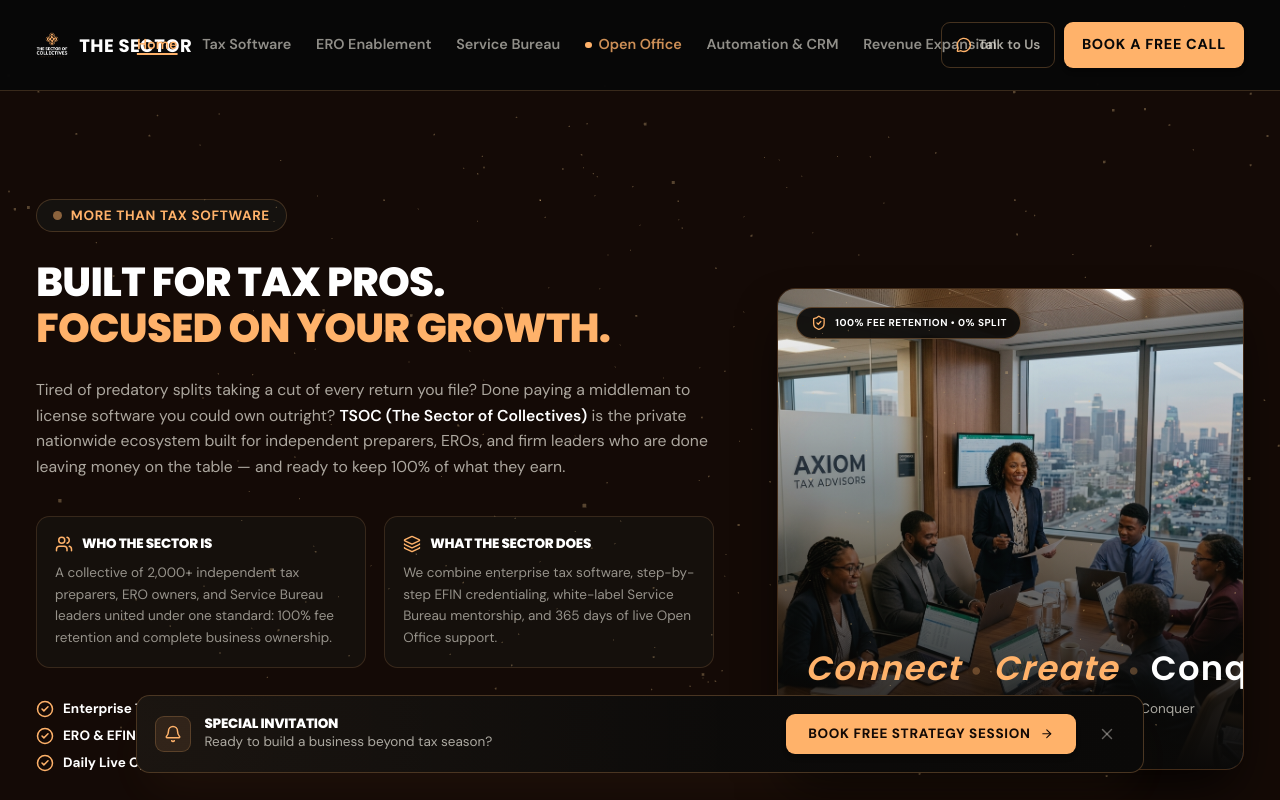
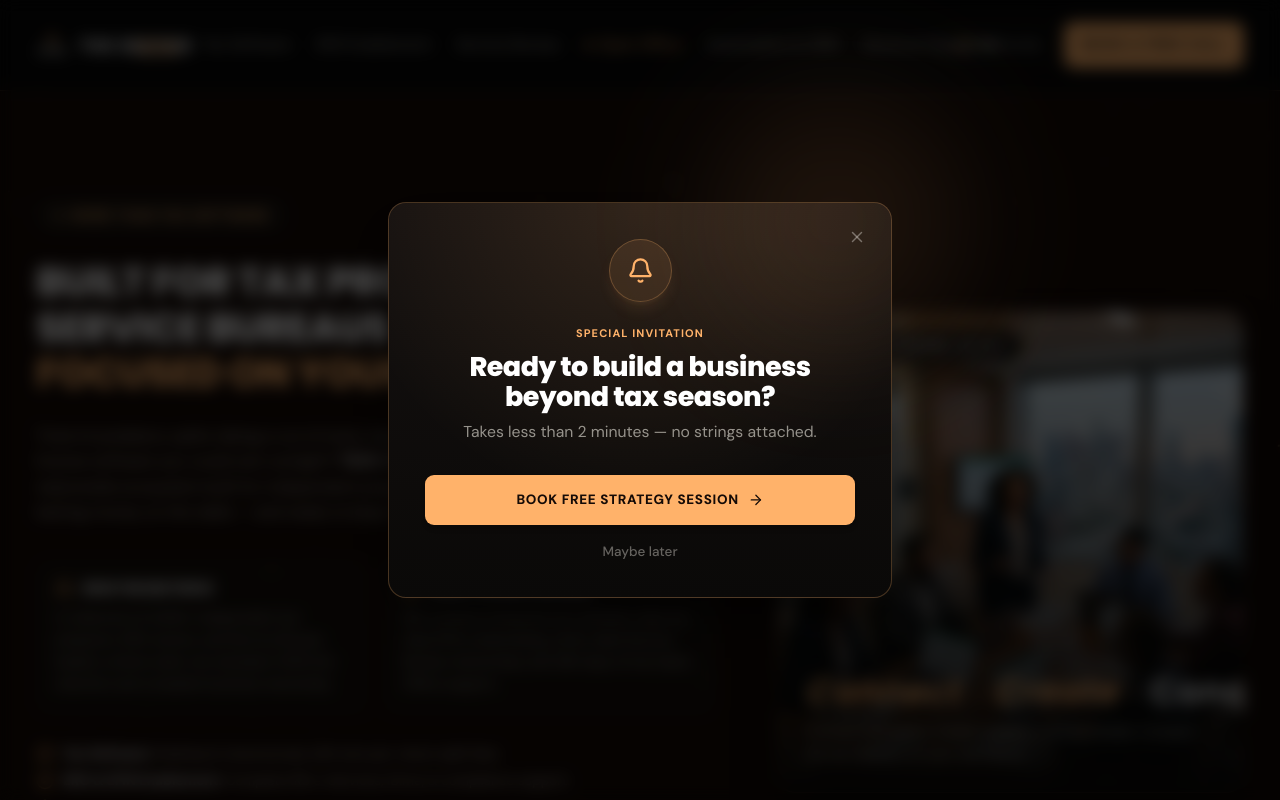
Before and after one commit to vriddhitechinfo-tech/TSOC, a Next.js app: page / in a window 1280 px wide. Shown: the top 800 px of the page. Built offline with nearby package versions, Linux system fonts and the light colour scheme.

Commit message:
feat: enhance ExitIntentCTA with time-based trigger and body scroll lock; update AboutSection and ServicesSection for clarity and external links

```diff
--- a/src/components/ExitIntentCTA.tsx
+++ b/src/components/ExitIntentCTA.tsx
@@ -4,6 +4,9 @@
 import { usePathname } from "next/navigation";
 import { useModal } from "@/context/ModalContext";
 import { X, ArrowRight, Bell } from "lucide-react";
+import { OPEN_OFFICE_COMMUNITY_LINK } from "@/lib/constants";
+
+const TIME_TRIGGER_MS = 12000;
 
 export default function ExitIntentCTA() {
   const pathname = usePathname();
@@ -40,7 +43,13 @@
   }, [pathname]);
 
   useEffect(() => {
-    // 1. Scroll depth handler (55%)
+    // 1. Time-based handler — pops up after visiting for a while
+    const timer = setTimeout(() => {
+      if (hasTriggeredRef.current || isVisibleRef.current) return;
+      triggerCTA();
+    }, TIME_TRIGGER_MS);
+
+    // 2. Scroll depth handler (75%)
     const handleScroll = () => {
       if (hasTriggeredRef.current || isVisibleRef.current) return;
 
@@ -53,7 +62,7 @@
       }
     };
 
-    // 2. Exit Intent handler (mouse leaves top of screen)
+    // 3. Exit Intent handler (mouse leaves top of screen)
     const handleMouseLeave = (e: MouseEvent) => {
       if (hasTriggeredRef.current || isVisibleRef.current) return;
       if (e.clientY < 15) {
@@ -65,15 +74,34 @@
     document.addEventListener("mouseleave", handleMouseLeave);
 
     return () => {
+      clearTimeout(timer);
       window.removeEventListener("scroll", handleScroll);
       document.removeEventListener("mouseleave", handleMouseLeave);
     };
   }, [pathname]);
 
-  const handleDismiss = () => {
+  const handleDismiss = React.useCallback(() => {
     setIsVisible(false);
     sessionStorage.setItem(`dismissed-cta-${pathname}`, "true");
-  };
+  }, [pathname]);
+
+  // Lock body scroll + allow Escape to close while the popup is open
+  useEffect(() => {
+    if (!isVisible) return;
+
+    const previousOverflow = document.body.style.overflow;
+    document.body.style.overflow = "hidden";
+
+    const handleKeyDown = (e: KeyboardEvent) => {
+      if (e.key === "Escape") handleDismiss();
+    };
+    document.addEventListener("keydown", handleKeyDown);
+
+    return () => {
+      document.body.style.overflow = previousOverflow;
+      document.removeEventListener("keydown", handleKeyDown);
+    };
+  }, [isVisible, handleDismiss]);
 
   const getCtaDetails = () => {
     if (pathname.includes("tax-software")) {
@@ -98,7 +126,7 @@
       return {
         text: "Join daily live coworking & advisory hours.",
         actionText: "Join The Open Office",
-        action: () => openModal("openoffice"),
+        action: () => window.open(OPEN_OFFICE_COMMUNITY_LINK, "_blank", "noopener,noreferrer"),
       };
     } else if (pathname.includes("technology-support")) {
       return {
@@ -119,37 +147,64 @@
 
   const cta = getCtaDetails();
 
+  const handleAction = () => {
+    handleDismiss();
+    cta.action();
+  };
+
   return (
-    <div className="fixed bottom-0 inset-x-0 z-40 p-4 md:p-6 animate-slide-up pointer-events-none">
-      <div className="mx-auto max-w-4xl bg-gradient-to-r from-[#0F0D0C] to-[#0A0908] border border-[#FFB26A]/25 hover:border-[#FFB26A]/45 rounded-xl shadow-2xl shadow-[#FFB26A]/5 p-4 flex flex-col sm:flex-row sm:items-center justify-between gap-4 pointer-events-auto relative overflow-hidden">
-        {/* Subtle decorative glow */}
-        <div className="absolute inset-0 bg-[radial-gradient(circle_at_left,rgba(255,178,106,0.05)_0%,transparent_60%)] pointer-events-none" />
+    <div
+      role="dialog"
+      aria-modal="true"
+      aria-labelledby="exit-intent-cta-heading"
+      className="fixed inset-0 z-50 flex items-center justify-center p-4 bg-black/70 backdrop-blur-sm animate-overlay-fade-in"
+      onMouseDown={(e) => {
+        if (e.target === e.currentTarget) handleDismiss();
+      }}
+    >
+      <div className="relative w-full max-w-md animate-popup-scale-in rounded-2xl border border-[#FFB26A]/25 bg-gradient-to-b from-[#151110] to-[#0A0908] p-7 sm:p-8 shadow-2xl shadow-black/60">
+        {/* Decorative glow */}
+        <div className="pointer-events-none absolute inset-0 rounded-2xl bg-[radial-gradient(circle_at_top,rgba(255,178,106,0.12)_0%,transparent_65%)]" />
+        <div className="pointer-events-none absolute -top-24 -right-16 h-56 w-56 rounded-full bg-[#FFB26A]/10 blur-3xl" />
 
-        <div className="flex items-center space-x-3 z-10">
-          <span className="flex h-8 w-8 shrink-0 items-center justify-center rounded-lg bg-[#FFB26A]/10 border border-[#FFB26A]/20 text-[#FFB26A]">
-            <Bell className="h-4 w-4 animate-swing" />
+        <button
+          onClick={handleDismiss}
+          className="absolute right-4 top-4 z-10 rounded-lg p-1.5 text-[#EDE9E0]/40 transition-colors hover:bg-white/5 hover:text-white cursor-pointer"
+          aria-label="Close popup"
+        >
+          <X className="h-4 w-4" />
+        </button>
+
+        <div className="relative z-10 flex flex-col items-center text-center">
+          <span className="mb-5 flex h-14 w-14 shrink-0 items-center justify-center rounded-full bg-[#FFB26A]/10 border border-[#FFB26A]/25 text-[#FFB26A] shadow-lg shadow-[#FFB26A]/10">
+            <Bell className="h-6 w-6 animate-swing" />
           </span>
-          <div>
-            <h4 className="text-xs font-bold text-white uppercase tracking-wider">Special Invitation</h4>
-            <p className="text-xs text-[#EDE9E0]/70 mt-0.5">{cta.text}</p>
-          </div>
-        </div>
 
-        <div className="flex items-center space-x-3 z-10">
+          <span className="mb-2 text-[11px] font-bold uppercase tracking-widest text-[#FFB26A]">
+            Special Invitation
+          </span>
+
+          <h4 id="exit-intent-cta-heading" className="text-xl sm:text-2xl font-display font-extrabold text-white leading-snug">
+            {cta.text}
+          </h4>
+
+          <p className="mt-2 text-sm text-[#EDE9E0]/60">
+            Takes less than 2 minutes — no strings attached.
+          </p>
+
           <button
-            onClick={cta.action}
-            className="w-full sm:w-auto inline-flex items-center justify-center rounded-lg bg-[#FFB26A] hover:bg-[#F4845F] text-[#140A06] px-5 py-2.5 text-xs font-extrabold uppercase tracking-wider transition-all shadow-md cursor-pointer"
+            onClick={handleAction}
+            className="mt-7 inline-flex w-full items-center justify-center rounded-lg bg-[#FFB26A] hover:bg-[#F4845F] text-[#140A06] px-6 py-3.5 text-xs font-extrabold uppercase tracking-wider transition-all shadow-md cursor-pointer"
           >
             {cta.actionText}
-            <ArrowRight className="w-3 h-3 ml-2" />
+            <ArrowRight className="ml-2 h-3.5 w-3.5" />
           </button>
 
           <button
             onClick={handleDismiss}
-            className="p-2 text-[#EDE9E0]/40 hover:text-white hover:bg-[#2A160E]/40 rounded-lg transition-colors cursor-pointer"
-            aria-label="Dismiss message"
+            className="mt-4 text-xs font-medium text-[#EDE9E0]/40 transition-colors hover:text-white cursor-pointer"
           >
-            <X className="w-4 h-4" />
+            Maybe later
           </button>
         </div>
       </div>
--- a/src/components/home/AboutSection.tsx
+++ b/src/components/home/AboutSection.tsx
@@ -41,7 +41,7 @@
             start: "top 80%",
             toggleActions: "play none none none",
           },
-        }
+        },
       );
 
       return () => {
@@ -66,16 +66,20 @@
             </span>
 
             <h2 className="font-display text-2xl sm:text-4xl font-black text-white tracking-tight leading-tight uppercase">
-              Built for Tax Pros. <br />
+              Built for Tax Pros, EROs, Service Bureaus <br />
               <span className="text-[#FFB26A]">Focused on Your Growth.</span>
             </h2>
 
             <p className="text-xs sm:text-sm text-[#EDE9E0]/70 leading-relaxed max-w-2xl">
-              Tired of predatory splits taking a cut of every return you file? Done paying a middleman to license software you could own outright?{" "}
+              Tired of predatory splits taking a cut of every return you file?
+              Done paying a middleman to license software you could own
+              outright?{" "}
               <strong className="text-white font-semibold">
                 TSOC (The Sector of Collectives)
               </strong>{" "}
-              is the private nationwide ecosystem built for independent preparers, EROs, and firm leaders who are done leaving money on the table — and ready to keep 100% of what they earn.
+              is the private nationwide ecosystem built for independent
+              preparers, EROs, and firm leaders who are done leaving money on
+              the table — and ready to keep 100% of what they earn.
             </p>
 
             {/* Who We Are & What We Do Grid */}
@@ -89,7 +93,9 @@
                   </h3>
                 </div>
                 <p className="text-[#EDE9E0]/60 text-xs leading-relaxed">
-                  A collective of 2,000+ independent tax preparers, ERO owners, and Service Bureau leaders united under one standard: 100% fee retention and complete business ownership.
+                  A collective of 2,000+ independent tax preparers, ERO owners,
+                  and Service Bureau leaders united under one standard: 100% fee
+                  retention and complete business ownership.
                 </p>
               </div>
 
@@ -102,7 +108,9 @@
                   </h3>
                 </div>
                 <p className="text-[#EDE9E0]/60 text-xs leading-relaxed">
-                  We combine enterprise tax software, step-by-step EFIN credentialing, white-label Service Bureau mentorship, and 365 days of live Open Office support.
+                  We combine enterprise tax software, step-by-step EFIN
+                  credentialing, white-label Service Bureau mentorship, and 365
+                  days of live Open Office support.
                 </p>
               </div>
             </div>
@@ -112,19 +120,27 @@
               <div className="flex items-center gap-2 text-xs text-[#EDE9E0]/80">
                 <CheckCircle2 className="w-4 h-4 text-[#FFB26A] shrink-0" />
                 <span>
-                  <strong className="text-white">Enterprise Tax Software:</strong> Desktop &amp; cloud access with zero per-return split fees.
+                  <strong className="text-white">Tax Software:</strong> Desktop
+                  &amp; cloud access with zero per-return split fees.
                 </span>
               </div>
               <div className="flex items-center gap-2 text-xs text-[#EDE9E0]/80">
                 <CheckCircle2 className="w-4 h-4 text-[#FFB26A] shrink-0" />
                 <span>
-                  <strong className="text-white">ERO &amp; EFIN Enablement:</strong> Complete IRS e-Services, ID.me, &amp; compliance support.
+                  <strong className="text-white">
+                    ERO &amp; EFIN Enablement:
+                  </strong>{" "}
+                  Complete IRS e-Services, ID.me, &amp; compliance support.
                 </span>
               </div>
               <div className="flex items-center gap-2 text-xs text-[#EDE9E0]/80">
                 <CheckCircle2 className="w-4 h-4 text-[#FFB26A] shrink-0" />
                 <span>
-                  <strong className="text-white">Daily Live Open Office:</strong> Year-round coworking, attorney Q&amp;As, &amp; revenue strategies.
+                  <strong className="text-white">
+                    Daily Live Open Office:
+                  </strong>{" "}
+                  Year-round coworking, attorney Q&amp;As, &amp; revenue
+                  strategies.
                 </span>
               </div>
             </div>
@@ -187,7 +203,8 @@
                   </span>
                 </div>
                 <p className="text-[#EDE9E0]/70 text-xs leading-relaxed">
-                  Connect with peers. Create scalable revenue models. Conquer the tax industry on your own terms.
+                  Connect with peers. Create scalable revenue models. Conquer
+                  the tax industry on your own terms.
                 </p>
               </div>
             </TiltCard>
--- a/src/components/home/ServicesSection.tsx
+++ b/src/components/home/ServicesSection.tsx
@@ -6,6 +6,13 @@
 import TiltCard from "@/components/motion/TiltCard";
 import { useModal } from "@/context/ModalContext";
 import { servicePathways } from "@/data/homeData";
+import { OPEN_OFFICE_COMMUNITY_LINK, ERO_ENABLEMENT_LINK, SOFTWARE_RENEWAL_LINK } from "@/lib/constants";
+
+const EXTERNAL_CTA_LINKS: Partial<Record<string, string>> = {
+  openoffice: OPEN_OFFICE_COMMUNITY_LINK,
+  ero: ERO_ENABLEMENT_LINK,
+  software: SOFTWARE_RENEWAL_LINK,
+};
 
 export default function ServicesSection() {
   const { openModal } = useModal();
@@ -21,7 +28,7 @@
             THE COLLECTIVE GROWTH ECOSYSTEM
           </h2>
           <p className="text-xs sm:text-sm text-[#EDE9E0]/60 max-w-lg mx-auto">
-            Everything you need to grow — software, credentialing, community, and scaling systems.
+            Everything you need to grow — software, training, community, and scaling systems.
           </p>
         </div>
 
@@ -94,12 +101,23 @@
               </div>
 
               <div className="pt-8">
+                {EXTERNAL_CTA_LINKS[service.modalType] ? (
+                  <a
+                    href={EXTERNAL_CTA_LINKS[service.modalType]}
+                    target="_blank"
+                    rel="noopener noreferrer"
+                    className="w-full text-center bg-[#FFB26A] hover:bg-[#F4845F] text-[#0A0908] font-extrabold py-2.5 px-4 rounded-lg text-xs transition-all cursor-pointer uppercase tracking-wider shadow-lg shadow-[#FFB26A]/10 block"
+                  >
+                    {service.ctaText}
+                  </a>
+                ) : (
                   <button
                     onClick={() => openModal(service.modalType)}
                     className="w-full text-center bg-[#FFB26A] hover:bg-[#F4845F] text-[#0A0908] font-extrabold py-2.5 px-4 rounded-lg text-xs transition-all cursor-pointer uppercase tracking-wider shadow-lg shadow-[#FFB26A]/10"
                   >
                     {service.ctaText}
                   </button>
+                )}
               </div>
             </TiltCard>
           ))}
--- a/src/data/homeData.ts
+++ b/src/data/homeData.ts
@@ -242,7 +242,7 @@
   {
     question: "Do I need an EFIN to get started?",
     answer:
-      "You can start using our software right away without an EFIN. If you'd like to get one, our ERO Enablement program walks you through every step of the IRS application process.",
+      "No, You can start using our software right away without an EFIN. If you'd like to get one, our ERO Enablement program walks you through every step of the IRS application process.",
   },
   {
     question: "What's the difference between a Service Bureau and a standard ERO?",
```
Lines whose indentation alone changed are shown as unchanged.
